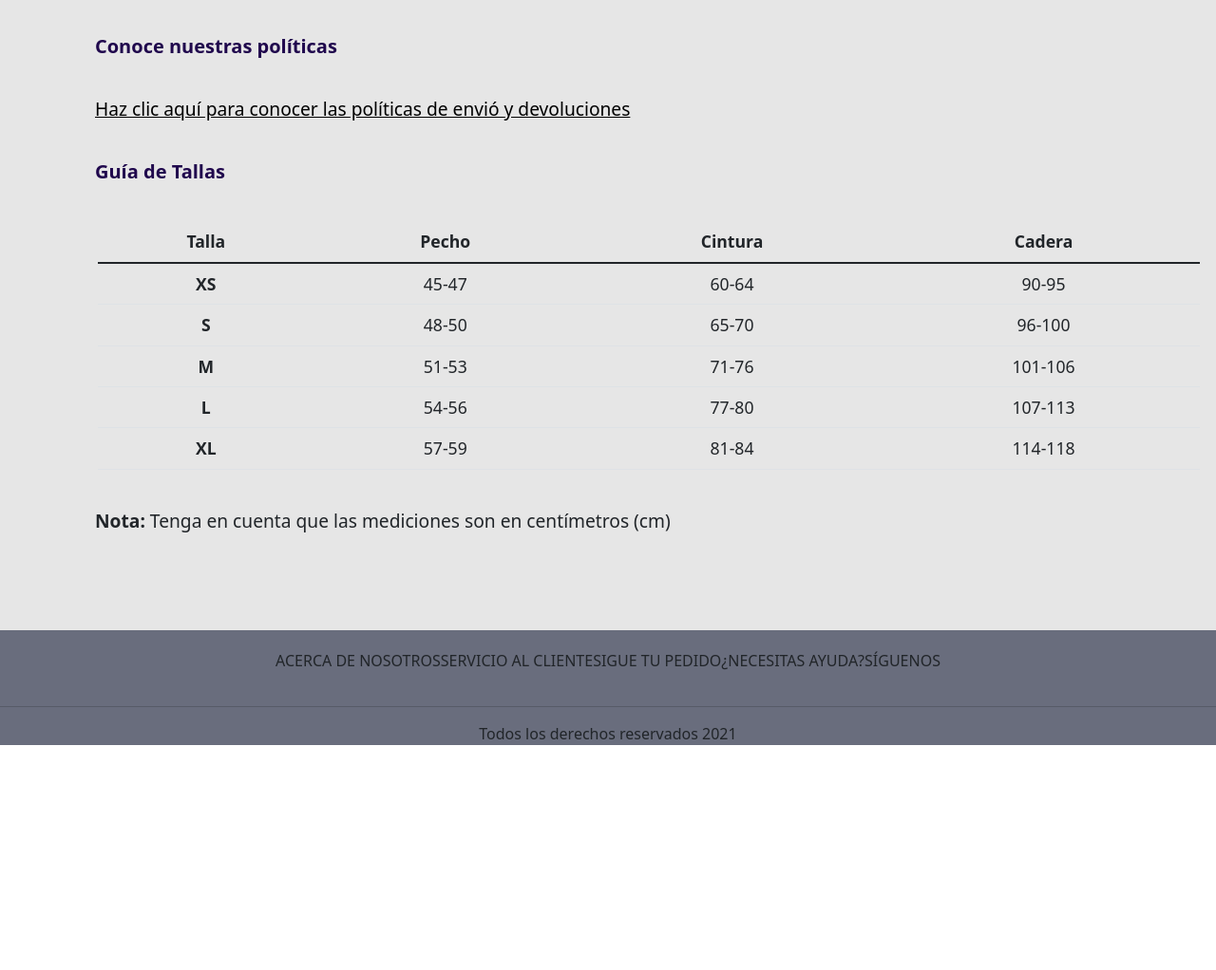
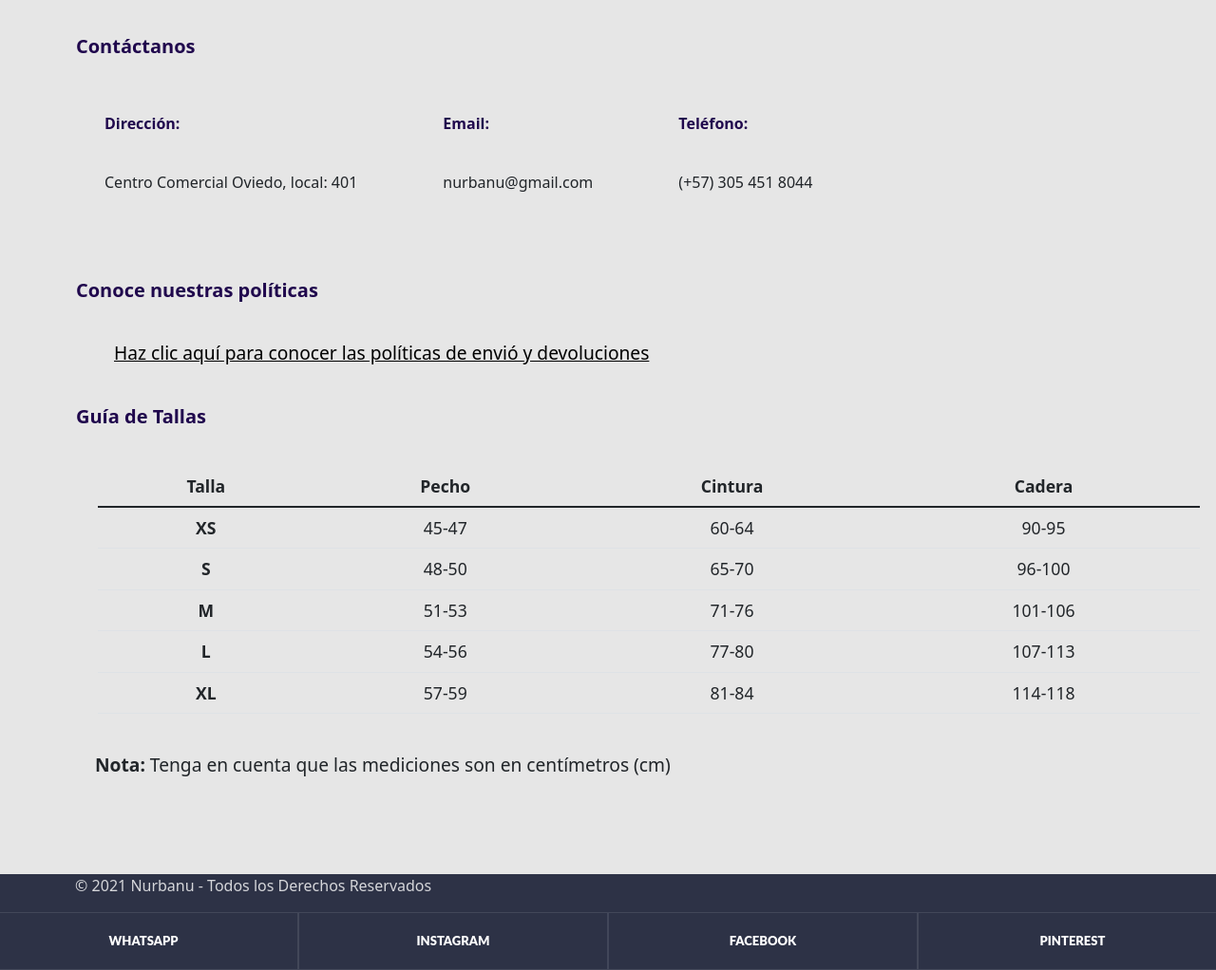
Before and after one commit to Sara876/proyecto-desarrollo-web, a website: page index.html in a window 1280 px wide. Shown: the part 4232-5254 px from the top of the page at 95% size. Before the commit the page ends 5017 px from the top, so only its background shows below. Drawn offline with nearby package versions, Linux system fonts and the light colour scheme.

Commit message:
ready footer

```diff
--- a/index.html
+++ b/index.html
@@ -10,13 +10,10 @@
 
       <link href="https://fonts.googleapis.com/css2?family=Fjalla+One&display=swap" rel="stylesheet">
 
-      <!--animates.css-->
-  <link rel="stylesheet" href="https://cdnjs.cloudflare.com/ajax/libs/animate.css/4.1.1/animate.min.css" />
 
        <!--Bootstrap-->
 
        <link rel="stylesheet" href="css/bootstrap.css">
-       <script src="https://cdn.jsdelivr.net/npm/bootstrap@5.1.3/dist/js/bootstrap.bundle.min.js" integrity="sha384-ka7Sk0Gln4gmtz2MlQnikT1wXgYsOg+OMhuP+IlRH9sENBO0LRn5q+8nbTov4+1p" crossorigin="anonymous"></script>
 
 
 
@@ -305,9 +302,29 @@
             <P>Nurbanu es un emprendimiento que nació en la ciudad de Medellín, buscando crear estilos y prendas que permitan empoderar a las mujeres, creemos que el motor más grande de transformación es el amor propio. Una marca elaborada <strong>100% en Colombia</strong>, contribuyendo al empleo y vida de muchas familias, somo fieles creyentes en que la unión y crecimiento como sociedad empieza por creer y fomentar el talento del país.
              </P>
 
+             <h5 >Contáctanos</h5>
+
+     <div id="cajainfo">
+
+        <div class="individual">
+             <h6> Dirección:</h4>
+             <p class="contact"> Centro Comercial Oviedo, local: 401</p>
+         </div>
+
+        <div class="individual">
+            <h6> Email:</h4>
+            <p class="contact"> nurbanu@gmail.com</p>
+        </div>
+
+        <div class="individual">
+            <h6> Teléfono:</h4>
+            <p class="contact">(+57) 305 451 8044</p>
+        </div>
+    </div>
+
              <h5>Conoce nuestras políticas</h5>
 
-            <a href="comprar.html#devoluciones" target="_blank"> Haz clic aquí para conocer las políticas de envió y devoluciones</a>
+            <p id="link"> <a href="comprar.html#devoluciones" target="_blank"> Haz clic aquí para conocer las políticas de envió y devoluciones</a> </p>
 
           <h5 id="tallas"> Guía de Tallas  </h5>
 
@@ -358,29 +375,24 @@
               <P> <strong>Nota:</strong> Tenga en cuenta que las mediciones son en centímetros (cm)</P>
             </div>
 
-                <!--  NAV-FINAL DE PÁGINA-->
-                <footer>
-       <div class="caja-9">
+                 <!-- PIE DE PÁGINA-->
 
-                <span class="c9">ACERCA DE NOSOTROS</span>
-                <span class="c9">SERVICIO AL CLIENTE</span>
-                <span class="c9">SIGUE TU PEDIDO</span>
-                <span class="c9">¿NECESITAS AYUDA?</span>
-                <span class="c9">SÍGUENOS</span>
-       </div>
+       <footer class="section footer-classic context-dark " style="background: #2d3246;">
 
-       <hr/>
-
-             <!-- última parte (derechos reservados)-->
-
-             <div class="caja-10">
-
-                <span>Todos los derechos reservados 2021</span>
-
-       </div>
+            <div class="col-md-4 col-xl-5">
+               <p class="rights"><span>©  </span><span class="copyright-year">2021</span><span> </span><span>Nurbanu</span><span> - </span><span>Todos los Derechos Reservados</span></p>
+              </div>
 
 
-            </footer>
+        <div class="row no-gutters social-container">
+          <div class="col"><a class="social-inner" href="https://web.whatsapp.com/" target="_blank"><span class="icon mdi mdi-facebook"></span><span class="letra">WhatsApp</span></a></div>
+          <div class="col"><a class="social-inner" href="https://www.instagram.com/" target="_blank"><span class="icon mdi mdi-instagram"></span><span class="letra">Instagram</span></a></div>
+          <div class="col"><a class="social-inner" href="https://www.facebook.com/" target="_blank"><span class="icon mdi mdi-twitter"></span><span class="letra">Facebook</span></a></div>
+          <div class="col"><a class="social-inner" href="https://co.pinterest.com/" target="_blank"><span class="icon mdi mdi-youtube-play"></span><span class="letra">Pinterest</span></a></div>
+        </div>
+      </footer>
+
+
 
 
             <!--Bootstrap JS -->
@@ -388,10 +400,7 @@
 
       <script src= "js/bootstrap.js"></script>
 
-      <!-- boton de whatsap
-      <a href="https://wa.me/+573054518049?text=Me%20gustaría%20saber%20el%20precio%20del%20coche" class="whatsapp support animate_animated animatebounceInLeft animate_delay-3s" target="_blank"> <i class="fa fa-whatsapp whatsapp-icon"><img src="./multimedia/principal/whatsapp.png" alt=""></i></a>
 
-         -->
         </body>
 
 
--- a/miscss/_index.scss
+++ b/miscss/_index.scss
@@ -430,21 +430,53 @@
      font-size: 1.9rem;
     }
 
+
     p {font-size: 1.2rem;
       margin: $margenp;
       text-align: justify;
       }
 
-    h5 { margin: $margenp;
+    #link { font-size: 1.2rem;
+      margin: $margenp;
+      text-align: left;
+
+      }
+
+    h5 { margin:40px 20px 10px;
       color: $morado;
       font-weight: bold;
       text-align: left;
       }
 
+      h6{
+      margin: $margenp;
+      color: $morado;
+      font-weight: bold;
+      text-align: left;
+       }
+
+       .contact {
+        font-size: 1rem;
+        margin: $margenp;
+        text-align: justify;
+       }
+
+       #cajainfo
+       {display: table;
+        border-spacing: 10px;
+
+        .individual {
+          display: table-cell;
+          margin: 0px;
+
+        }
+
+       }
       a {
         font-size: 1.2rem;
-        margin: $margenp;
+        margin: 20px;
         color:$negro;
+        text-align: left;
         transition: all 0s ease-in;
       }
 
@@ -464,31 +496,56 @@
         }
       }
 
+
     }
 
 
 
     /** PIE DE PÁGINA **/
 
-    footer {
-    background-color: #696d7d;
-    }
 
-    /**  NAV-Final de Página **/
-    .caja-9 {
-
-      @include organizacion-basica;
-    margin: 0px;
-    padding: 20px;
-    }
-
-    /**  Derechos reservados **/
-
-    .caja-10 {
-
-      @include organizacion-basica;
+    .context-dark, .bg-gray-dark, .bg-primary {
+      color: rgba(255, 255, 255, 0.8);
 
 
+      .rights {
+        display: block;
+        text-align: center;
+      }
+
+  }
+
+  .footer-classic a, .footer-classic a:focus, .footer-classic a:active {
+      color: #ffffff;
+  }
 
 
-    }
+  .social-inner {
+      display: flex;
+      flex-direction: column;
+      align-items: center;
+      width: 100%;
+      padding: 23px;
+      font: 900 13px/1 "Lato", -apple-system, BlinkMacSystemFont, "Segoe UI", Roboto, "Helvetica Neue", Arial, sans-serif;
+      text-transform: uppercase;
+      color: rgba(255, 255, 255, 0.5);
+      text-decoration: none;
+  }
+  .social-container .col {
+      border: 1px solid rgba(255, 255, 255, 0.1);
+      .letra {
+
+      }
+  }
+  .nav-list li a:before {
+      content: "\f14f";
+      font: 400 21px/1 "Material Design Icons";
+      color: #4d6de6;
+      display: inline-block;
+      vertical-align: baseline;
+      margin-left: -28px;
+      margin-right: 7px;
+      opacity: 0;
+      visibility: hidden;
+      transition: .22s ease;
+  }
--- a/miscss/generalscss.scss
+++ b/miscss/generalscss.scss
@@ -103,42 +103,50 @@
       }
 
       h5 {color:$rojo;
-        font-size: 1.2rem;
+        font-size: 1.3rem;
         font-weight: bold;
         margin: 50px 20px 25px;
 
       }
 
       h6 {
-        font-size: 1rem;
+        font-size: 1.1rem;
         margin: 20px;
 
       }
 
 
 
+
       ul {
         margin: 20px;
-        font-size: 1.1rem;
+
 
         li {
-          margin: 7px;
+          font-size: 1.1rem;
+          margin: px;
+        }
+
+        .pasoscompras {margin:10px;
         }
 
         a { color: $negro;
           transition: all 0s ease-in;
         }
 
-        a:hover { color:rgb(44, 24, 155);
+        a:hover { color:rgb(40, 20, 156);
         }
       }
 
+
       #devoluciones {
         margin: 70px 20px 25px;
-      }
 
-      .accordion-body {font-size: 1rem;
+
+      .accordion-body {font-size: 1.1rem;}
+
+      strong {font-size: 1.2rem;
 
       }
-
+    }
   }
```
Also changed, not shown: accesorios.html (+13 -21 lines), comprar.html (+1 -1 lines), crop-tops.html (+14 -20 lines), formulario.html (+2 -0 lines), vestidos.html (+13 -21 lines), micss/generalcss.css.
